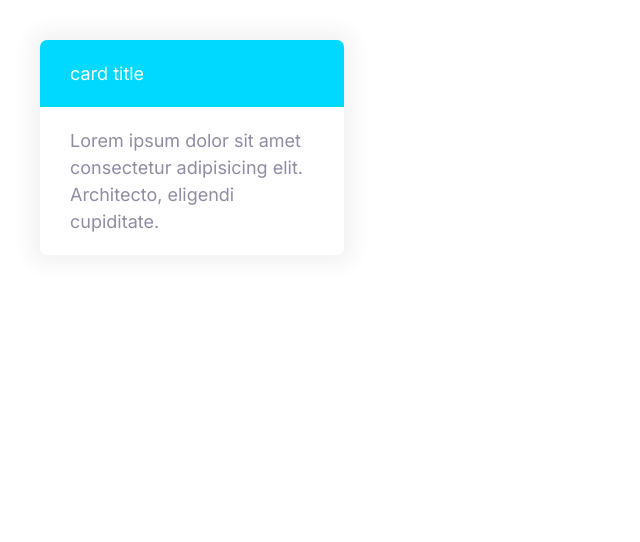
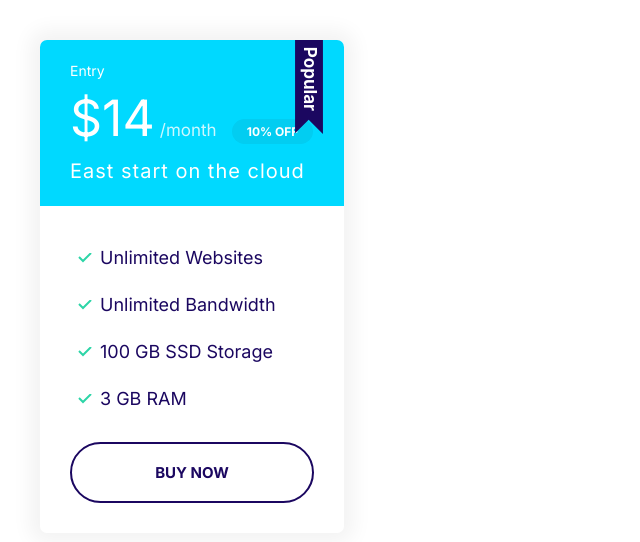
Before and after one commit to MahmoudAleek/HayperActiveHosting, a plain HTML site: page index.html in a window 1280 px wide. Shown: the whole page, without its empty margins (0-640 px from the left). Drawn offline with Linux system fonts and the light colour scheme.

Commit message:
Build a plan component

```diff
--- a/css/styles.css
+++ b/css/styles.css
@@ -119,6 +119,7 @@ a{
 
 .badge--small{
     font-size: 1.6rem;
+    padding: 0.5rem 1.5rem;
 }
 
 @media screen and (min-width:1024px) {
@@ -307,3 +308,69 @@ background:#ec3000 ;
     background: var(--color-secondary);
     color: #fff;
 }
+
+.card--secondary .badge--secondary{
+    background: #02cdf1;
+}
+
+
+/* Plans */
+.plan__name{
+    color: #fff;
+    margin: 0;
+    font-weight: 500;
+    font-size: 2.4rem;
+}
+
+.plan__price{
+    font-size: 6rem ;
+}
+
+.plan__billing-cycle{
+    font-size: 2.4rem;
+    font-weight: 300px;
+    opacity: 0.8;
+    margin-right: 1rem;
+}
+
+.plan__description{
+    font-size: 2rem;
+    font-weight: 300;
+    letter-spacing: 1px;
+    display: block;
+}
+
+.plan .list__item{
+    margin-bottom: 2rem;
+}
+
+.plan--popular .card__header{
+    position: relative;
+}
+
+.plan--popular .card__header::before{
+    content: url(../images/popular.svg);
+    width: 40px;
+    display: inline-block;
+    position: absolute;
+    top: -6px;
+    right: 5%;
+}
+
+@media screen and (min-width:1024px){
+    .plan__name{
+        font-size: 1.4rem;
+    }
+
+    .plan__price{
+        font-size: 5rem;
+    }
+
+    .plan__billing-cycle{
+        font-size: 1.6rem;
+    }
+
+    .plan__billing-cycle{
+        font-size: 1.7rem;
+    }
+}
--- a/index.html
+++ b/index.html
@@ -11,13 +11,24 @@
 </head>
 <body>
     <div style="width:30%; padding: 4rem;">
-        <div class="card card--secondary">
-            <header class="card__header">
-                card title
-            </header>
-            <div class="card__body">
-                Lorem ipsum dolor sit amet consectetur adipisicing elit. Architecto, eligendi cupiditate.
-
+        <div class="plan plan--popular">
+            <div class="card card--secondary">
+                <header class="card__header">
+                    <h3 class="plan__name">Entry</h3>
+                    <span class="plan__price">$14</span>
+                    <span class="plan__billing-cycle">/month</span>
+                    <span class="badge badge--secondary badge--small">10% OFF</span>
+                    <span class="plan__description">East start on the cloud</span>
+                </header>
+                <div class="card__body">
+                    <ul class="list list--tick">
+                        <li class="list__item">Unlimited Websites</li>
+                        <li class="list__item">Unlimited Bandwidth</li>
+                        <li class="list__item">100 GB SSD Storage</li>
+                        <li class="list__item">3 GB RAM</li>
+                    </ul>
+                    <button class="btn btn--outline btn--block">Buy Now</button>
+                </div>
             </div>
         </div>
     </div>
```
Also changed, not shown: images/popular.svg (added).
